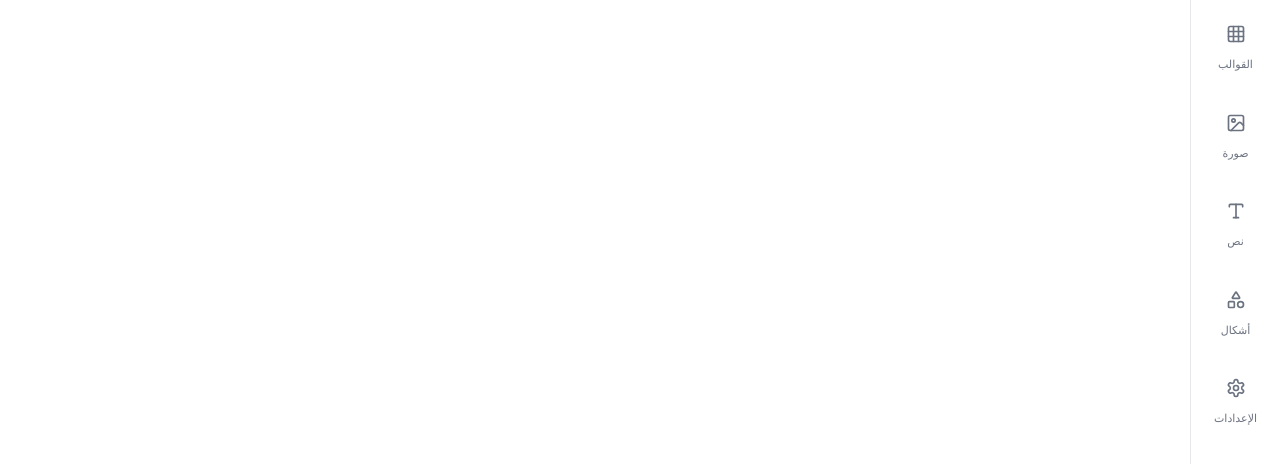
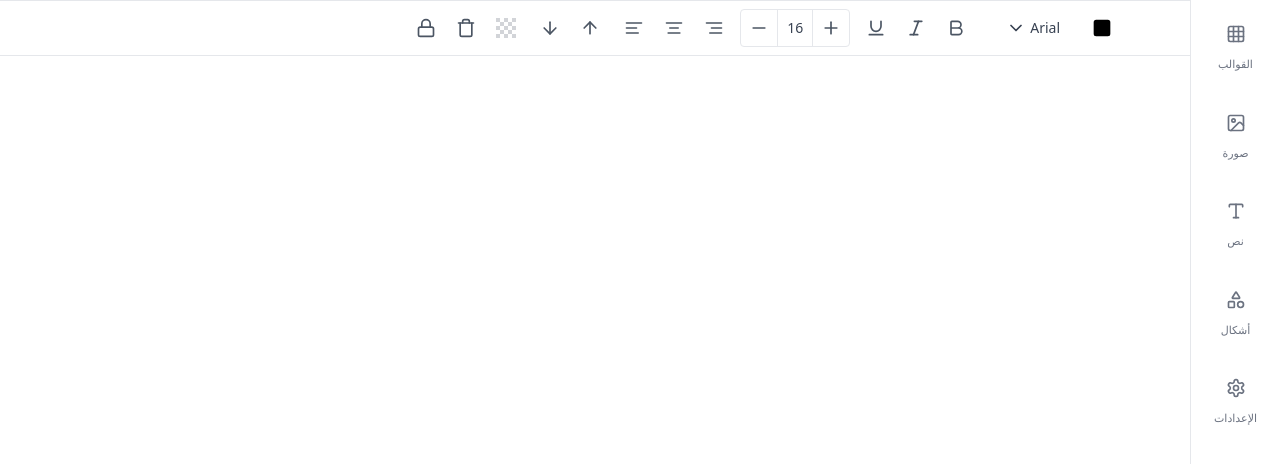
Before and after one commit to mahmoudelsawy99/canvas, a React (Vite) app: page / in a window 1280 px wide. Shown: the top 464 px of the page. Built offline with nearby package versions, Linux system fonts and the light colour scheme.

Commit message:
FEAT: text editor(font,opacity,color)

```diff
--- a/src/App.jsx
+++ b/src/App.jsx
@@ -1,16 +1,12 @@
 import "./App.css";
 import IconSidebar from "./components/Sidebar/IconSidebar";
 import TextEditorToolbar from "./components/Sidebar/TextEditorbar";
-// import OpacitySidebar from "./components/Sidebar/OpacityPanel";
-import FillColorPanel from "./components/Sidebar/FillColorPanel";
 
 function App() {
   return (
     <>
       <IconSidebar />
-      {/* <TextEditorToolbar /> */}
-      {/* <OpacitySidebar /> */}
-      {/* <FillColorPanel /> */}
+      <TextEditorToolbar />
     </>
   );
 }
--- a/src/components/Sidebar/FillColorPanel.jsx
+++ b/src/components/Sidebar/FillColorPanel.jsx
@@ -8,8 +8,8 @@ function FillColorPanel() {
 
   return (
     <aside
-      className="fixed right-[90px] top-0 h-screen w-[360px] bg-white border-l border-gray-200 transform transition-transform duration-300 z-10 translate-x-0 overflow-y-auto scroll-smooth"
-      dir="ltl"
+      className="fixed right-[90px] top-0 h-screen w-[360px] bg-white border-l border-gray-200 transform transition-transform duration-300 z-10 translate-x-0"
+      dir="rtl"
     >
       <div className="flex flex-col py-4 text-right">
         <HeaderSidebarPanel title=" لون الخط" description="أختر لون للخط" />
--- /dev/null
+++ b/src/components/Sidebar/FontPanel.jsx
@@ -0,0 +1,60 @@
+import { HeaderSidebarPanel } from "./HeaderSidebarPanel";
+import { SidebarToggle } from "./SidebarToggle";
+export const fonts = [
+  "Arial",
+  "Arial Black",
+  "Verdana",
+  "Helvetica",
+  "Tahoma",
+  "Trebuchet MS",
+  "Times New Roman",
+  "Georgia",
+  "Garamond",
+  "Courier New",
+  "Brush Script MT",
+  "Palatino",
+  "Bookman",
+  "Comic Sans MS",
+  "Impact",
+  "Lucida Sans Unicode",
+  "Geneva",
+  "Lucida Console",
+  // Arabic Fonts
+  "Amiri",
+  "Cairo",
+  "Droid Arabic Naskh",
+  "Noto Naskh Arabic",
+  "Scheherazade",
+  "Almarai",
+  "Lateef",
+  "Tajawal",
+  "Sakkal Majalla",
+  "Kufi Standard",
+];
+function FontPanel() {
+  return (
+    <aside
+      className="fixed right-[90px] top-0 h-screen w-[360px] bg-white border-l border-gray-200 transform transition-transform duration-300 z-10 translate-x-0"
+      dir="rtl"
+    >
+      <HeaderSidebarPanel title="الخط" description="تغيير نوع الحط" />
+      <div
+        className="w-full flex-1 pt-6 px-4 overflow-y-auto custom-scrollbar"
+        dir="ltr"
+      >
+        {fonts.map((font, index) => (
+          <button
+            key={index}
+            className="w-full h-16 bg-[#e5e7eb] text-black rounded-lg py-2 my-2 leading-10"
+            style={{ fontFamily: font }}
+          >
+            {font}
+          </button>
+        ))}
+      </div>
+      <SidebarToggle />
+    </aside>
+  );
+}
+
+export default FontPanel;
--- a/src/components/Sidebar/IconSidebar.jsx
+++ b/src/components/Sidebar/IconSidebar.jsx
@@ -1,5 +1,4 @@
 import { Grid, Image, Type, Shapes, Settings } from "lucide-react";
-// import { useState } from "react";
 import { useDispatch, useSelector } from "react-redux";
 import { setActivePanel } from "../../store/Slices/sidebarSlice";
 import ImagePanel from "./ImagePanel";
@@ -7,6 +6,9 @@ import SettingPanel from "./SettingPanel";
 import ShapesPanel from "./ShapesPanel";
 import TemplatesPanel from "./TemplatesPanel";
 import TextPanel from "./TextPanel";
+import FillColorPanel from "./FillColorPanel";
+import OpacitySidebar from "./OpacityPanel";
+import FontPanel from "./FontPanel";
 
 const navigationItems = [
   { icon: Grid, label: "القوالب", name: "templates" },
@@ -35,6 +37,9 @@ function IconSidebar() {
       text: <TextPanel />,
       shapes: <ShapesPanel />,
       settings: <SettingPanel />,
+      fillColor: <FillColorPanel />,
+      opacity: <OpacitySidebar />,
+      font: <FontPanel />,
     };
 
     return panels[activePanel];
--- a/src/components/Sidebar/OpacityPanel.jsx
+++ b/src/components/Sidebar/OpacityPanel.jsx
@@ -1,37 +1,23 @@
-// import { useState } from "react";
+import { useState } from "react";
+import { HeaderSidebarPanel } from "./HeaderSidebarPanel";
+import { SidebarToggle } from "./SidebarToggle";
 
-// function OpacitySidebar() {
-//   const [opacity, setOpacity] = useState(1);
+function OpacitySidebar() {
+  const [opacity, setOpacity] = useState(1);
 
-//   const handleOpacityChange = (values) => {
-//     setOpacity(values[0]);
-//   };
+  const handleOpacityChange = (values) => {
+    setOpacity(values[0]);
+  };
 
-//   return (
-//     <div className="w-full max-w-sm p-4 bg-white border border-gray-200 rounded-lg">
-//       <div className="mb-4 text-right">
-//         <h2 className="text-lg font-semibold text-gray-900">الشفافية</h2>
-//         <p className="text-sm text-gray-500">تغيير شفافية الصورة</p>
-//       </div>
+  return (
+    <aside
+      className="fixed right-[90px] top-0 h-screen w-[360px] bg-white border-l border-gray-200 transform transition-transform duration-300 z-10 translate-x-0"
+      dir="rtl"
+    >
+      <HeaderSidebarPanel title="الشفافية" description="تغيير شفافية الصورة" />
+      <SidebarToggle />
+    </aside>
+  );
+}
 
-//       <div className="mt-6">
-//         <Slider
-//           value={[opacity]}
-//           onValueChange={handleOpacityChange}
-//           max={1}
-//           min={0}
-//           step={0.01}
-//           className="w-full"
-//         />
-//       </div>
-
-//       {/* <style jsx global>{`
-//         .opacity-sidebar {
-//           direction: rtl;
-//         }
-//       `}</style> */}
-//     </div>
-//   );
-// }
-
-// export default OpacitySidebar;
+export default OpacitySidebar;
--- a/src/components/Sidebar/TextEditorbar.jsx
+++ b/src/components/Sidebar/TextEditorbar.jsx
@@ -1,3 +1,4 @@
+import React, { useState } from "react";
 import {
   Bold,
   Italic,
@@ -15,9 +16,35 @@ import {
   Square,
 } from "lucide-react";
 import { RxTransparencyGrid } from "react-icons/rx";
+import { useDispatch, useSelector } from "react-redux";
+import { setActivePanel } from "../../store/Slices/sidebarSlice";
+
 const TextEditorToolbar = () => {
+  const dispatch = useDispatch();
+  const [value, setValue] = useState(16);
+  const { isSidebarVisible, activePanel } = useSelector(
+    (state) => state.sidebar
+  );
+  const togglePanel = (name) => {
+    dispatch(setActivePanel(name));
+  };
+
+  const increment = () => setValue((prev) => prev + 1);
+  const decrement = () => setValue((prev) => Math.max(prev - 1, 0));
+  const handleInputChange = (e) => {
+    const newValue = parseInt(e.target.value, 10);
+    if (!isNaN(newValue) && newValue >= 0) {
+      setValue(newValue);
+    }
+  };
   return (
-    <div className="flex items-right justify-end gap-1 mx-2 px-4 py-2 bg-white border-b border-t border-gray-200 ">
+    <div
+      className={`flex gap-1 ${
+        activePanel
+          ? "justify-start items-left pl-32"
+          : "justify-end items-left pr-40"
+      } py-2 bg-white border-b border-t border-gray-200 `}
+    >
       {/* Left section */}
       <div className="flex items-center justify-between gap-1">
         <button className="p-2 hover:bg-gray-100 rounded">
@@ -26,7 +53,10 @@ const TextEditorToolbar = () => {
         <button className="p-2 hover:bg-gray-100 rounded">
           <Trash className="w-5 h-5 text-gray-600" />
         </button>
-        <button className="p-2 hover:bg-gray-100 rounded">
+        <button
+          className="p-2 hover:bg-gray-100 rounded"
+          onClick={() => togglePanel("opacity")}
+        >
           <RxTransparencyGrid className="w-5 h-5 text-gray-600" />
         </button>
       </div>
@@ -56,13 +86,16 @@ const TextEditorToolbar = () => {
 
       {/* Font size controls */}
       <div className="flex items-center justify-between ml-1 border border-gray-200 rounded">
-        <button className="p-2 hover:bg-gray-100">
+        <button className="p-2 hover:bg-gray-100" onClick={decrement}>
           <Minus className="w-5 h-5 text-gray-600" />
         </button>
-        <div className="w-9 h-9 flex items-center justify-center text-sm text-gray-700 border-l border-r border-gray-200">
-          16
+        <div
+          className="w-9 h-9 flex items-center justify-center text-sm text-gray-700 border-l border-r border-gray-200 text-center rounded-none"
+          onChange={handleInputChange}
+        >
+          {value}
         </div>
-        <button className="p-2 hover:bg-gray-100">
+        <button className="p-2 hover:bg-gray-100" onClick={increment}>
           <Plus className="w-5 h-5 text-gray-600" />
         </button>
       </div>
@@ -82,11 +115,17 @@ const TextEditorToolbar = () => {
 
       {/* Font selector */}
       <div className="flex items-center ml-1">
-        <button className="flex items-center gap-1 px-6 py-2 text-sm text-gray-700 hover:bg-gray-100 rounded">
+        <button
+          className="flex items-center gap-1 px-6 py-2 text-sm text-gray-700 hover:bg-gray-100 rounded"
+          onClick={() => togglePanel("font")}
+        >
           <ChevronDown className="w-5 h-5" />
           Arial
         </button>
-        <button className="p-2 hover:bg-gray-100 rounded">
+        <button
+          className="p-2 hover:bg-gray-100 rounded"
+          onClick={() => togglePanel("fillColor")}
+        >
           <Square className="w-5 h-5" fill="black" />
         </button>
       </div>
```
